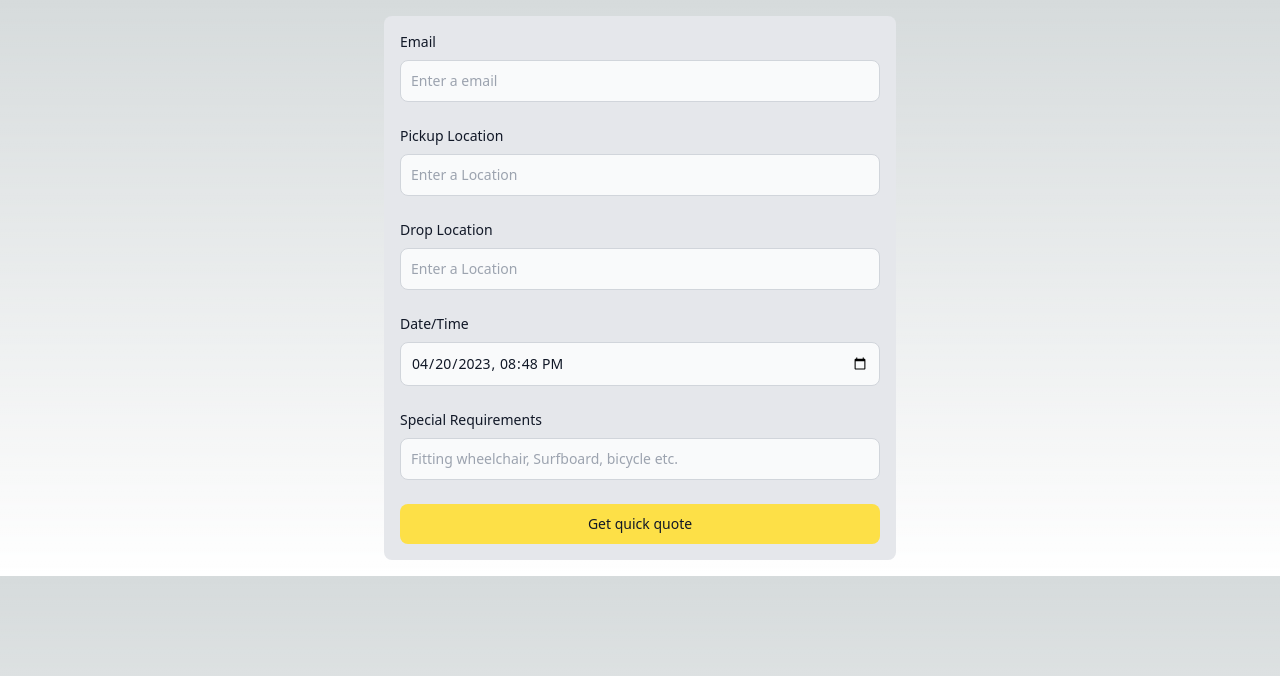
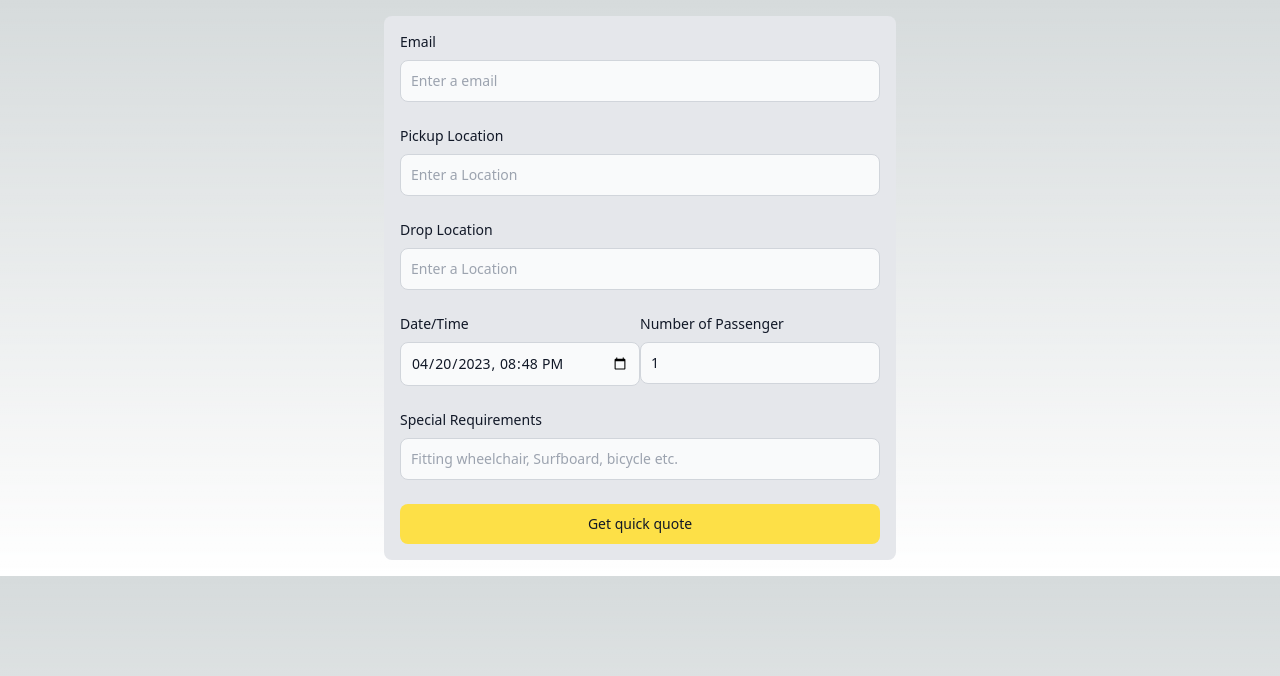
Before and after one commit to Jay51419/taxieria, a Next.js app: page / in a window 1280 px wide. Shown: the top 676 px of the page. Built offline with nearby package versions, Linux system fonts and the light colour scheme.

Commit message:
Added numberOfPassenger

```diff
--- a/src/pages/index.tsx
+++ b/src/pages/index.tsx
@@ -4,7 +4,7 @@ import { SubmitHandler, useForm } from "react-hook-form";
 import { zodResolver } from "@hookform/resolvers/zod";
 
 const formSchema = z.object({
-  email:z.string().email(),
+  email: z.string().email(),
   pickupLocation: z.string().min(1, "Pickup Location is required"),
   dropLocation: z.string().min(1, "Drop Location is required"),
   datetime: z.coerce.date().refine(
@@ -13,7 +13,8 @@ const formSchema = z.object({
     },
     { message: "Invalid datetime" }
   ),
-  specialRequirements:z.string().optional()
+  numberOfPassenger : z.string(),
+  specialRequirements: z.string().optional(),
 });
 
 type FormSchemaType = z.infer<typeof formSchema>;
@@ -81,7 +82,7 @@ export default function Home() {
         </div>
         <div>
           <label
-            htmlFor="pickuplocation"
+            htmlFor="droplocation"
             className="block mb-2 text-sm font-medium text-gray-900"
           >
             Drop Location
@@ -98,9 +99,10 @@ export default function Home() {
             </span>
           )}
         </div>
-        <div>
+        <div className="flex" >
+          <div className="w-full">
             <label
-            htmlFor="pickuplocation"
+              htmlFor="datetime"
               className="block mb-2 text-sm font-medium text-gray-900"
             >
               Date/Time
@@ -118,9 +120,30 @@ export default function Home() {
               </span>
             )}
           </div>
+          <div className="w-full" >
+            <label
+              htmlFor="specialRequirements"
+              className="block mb-2 text-sm font-medium text-gray-900"
+            >
+              Number of Passenger
+            </label>
+            <input
+              type="number"
+              min={1}
+              defaultValue={1}
+              className="bg-gray-50 border border-gray-300 text-gray-900 sm:text-sm rounded-lg block w-full p-2.5"
+              {...register("numberOfPassenger")}
+            />
+            {errors.numberOfPassenger && (
+              <span className="text-red-800 block mt-2">
+                {errors.numberOfPassenger?.message}
+              </span>
+            )}
+          </div>
+        </div>
         <div>
           <label
-            htmlFor="pickuplocation"
+            htmlFor="specialRequirements"
             className="block mb-2 text-sm font-medium text-gray-900"
           >
             Special Requirements
@@ -137,6 +160,7 @@ export default function Home() {
             </span>
           )}
         </div>
+        <div>
           <button
             type="submit"
             className="w-full text-gray-900 bg-primary hover:brightness-90 focus:ring-4 focus:outline-none focus:ring-primary-300 font-medium rounded-lg text-sm px-5 py-2.5 text-center"
@@ -144,6 +168,7 @@ export default function Home() {
           >
             Get quick quote
           </button>
+        </div>
       </form>
     </div>
   );
```
Lines whose indentation alone changed are shown as unchanged.
